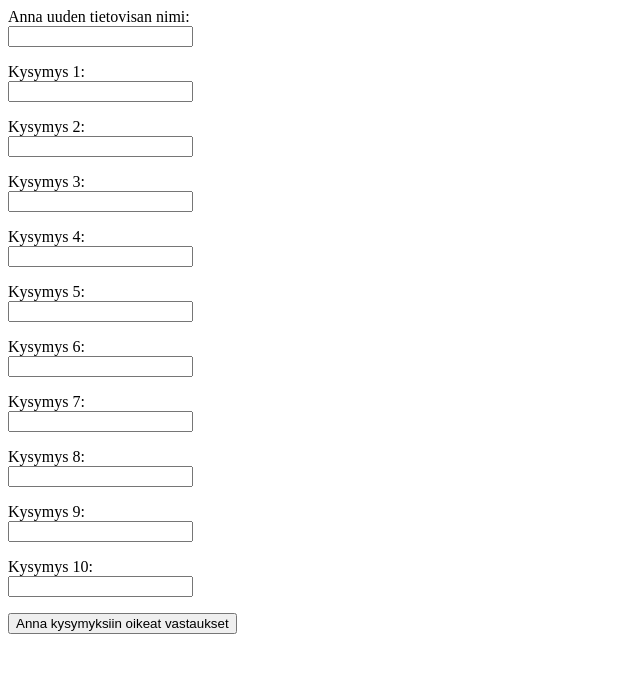
After one commit to lohtanvi/tietovisasovellus, a Flask app: page /new_quiz in a window 1280 px wide. The commit adds this page. Shown: the top 673 px of the page, without its empty margins (0-640 px from the left). Run offline with Flask 3, Linux system fonts and the light colour scheme.

Commit message:
Draft templates for quiz creators

```diff
--- a/routes.py
+++ b/routes.py
@@ -37,10 +37,32 @@ def quiz():
     quizzes = result.fetchall()
     return render_template("quiz.html", name=request.form["username"], quizzes=quizzes)
 
+@app.route("/userstat")
+def userstat():
+    return render_template("userstat.html")
 
+@app.route("/new_quiz")
+def new_quiz():
+    return render_template("create_quiz.html")
 
-#@app.route("/new_quiz", methods=["POST"])
-#    def new_quiz():
-#    name = requst.form("new_quiz")
-#    creator_id = 2
-#    visible = 1
+@app.route("/create_quiz", methods=["POST"])
+def create_quiz():
+    name = request.form["new_quiz"]
+#    creator_id = to be implemented
+    sql = text("INSERT INTO quizzes (creator_id, name, visible) VALUES (:creator_id, :name, :visible) RETURNING id")
+    result = db.session.execute(sql, {"creator_id":2,"name":name,"visible":1})
+    quiz_id = result.fetchone()[0]
+    questions = request.form.getlist("question")
+    for question in questions:
+        if question != "":
+            sql = text("INSERT INTO questions (quiz_id, question, qvisible) VALUES (:quiz_id, :question, :qvisible)")
+            db.session.execute(sql, {"quiz_id":quiz_id,"question":question,"qvisible":1})
+    db.session.commit()
+    return redirect("/answers")
+
+@app.route("/answers")
+def answers():
+    result = db.session.execute(text("SELECT id, question FROM questions WHERE quiz_id=7"))
+# quiz_id to be implemented
+    questions = result.fetchall()
+    return render_template("answers.html", questions=questions)
--- /dev/null
+++ b/templates/create_quiz.html
@@ -0,0 +1,25 @@
+<form action="/create_quiz" method="POST">
+Anna uuden tietovisan nimi:<br>
+<input type="text" name="new_quiz"></p>
+<p>Kysymys 1:<br>
+<input type="text" name="question"></p>
+<p>Kysymys 2:<br>
+<input type="text" name="question"></p>
+<p>Kysymys 3:<br>
+<input type="text" name="question"></p>
+<p>Kysymys 4:<br>
+<input type="text" name="question"></p>
+<p>Kysymys 5:<br>
+<input type="text" name="question"></p>
+<p>Kysymys 6:<br>
+<input type="text" name="question"></p>
+<p>Kysymys 7:<br>
+<input type="text" name="question"></p>
+<p>Kysymys 8:<br>
+<input type="text" name="question"></p>
+<p>Kysymys 9:<br>
+<input type="text" name="question"></p>
+<p>Kysymys 10:<br>
+<input type="text" name="question"></p>
+<input type="submit" value="Anna kysymyksiin oikeat vastaukset">
+</form>
--- /dev/null
+++ b/templates/error.html
@@ -0,0 +1 @@
+Virhe: {{ message }}
--- a/templates/quiz.html
+++ b/templates/quiz.html
@@ -16,4 +16,8 @@
 
 <h3>Voit katsoa, mihin tietovisaan olet jo osallistunut ja tietovisasta saamasi pisteet <a href="/userstat">täältä</a>.<h3>
 <p>
+<a href="/new_quiz">Luo uusi tietovisa</a>
+
+
+<p>
 <a href="/end">Lopeta</a>
```
Also changed, not shown: schema.sql (+7 -0 lines), templates/answers.html (added, +7 -0 lines), templates/userstat.html (added, +8 -0 lines).
